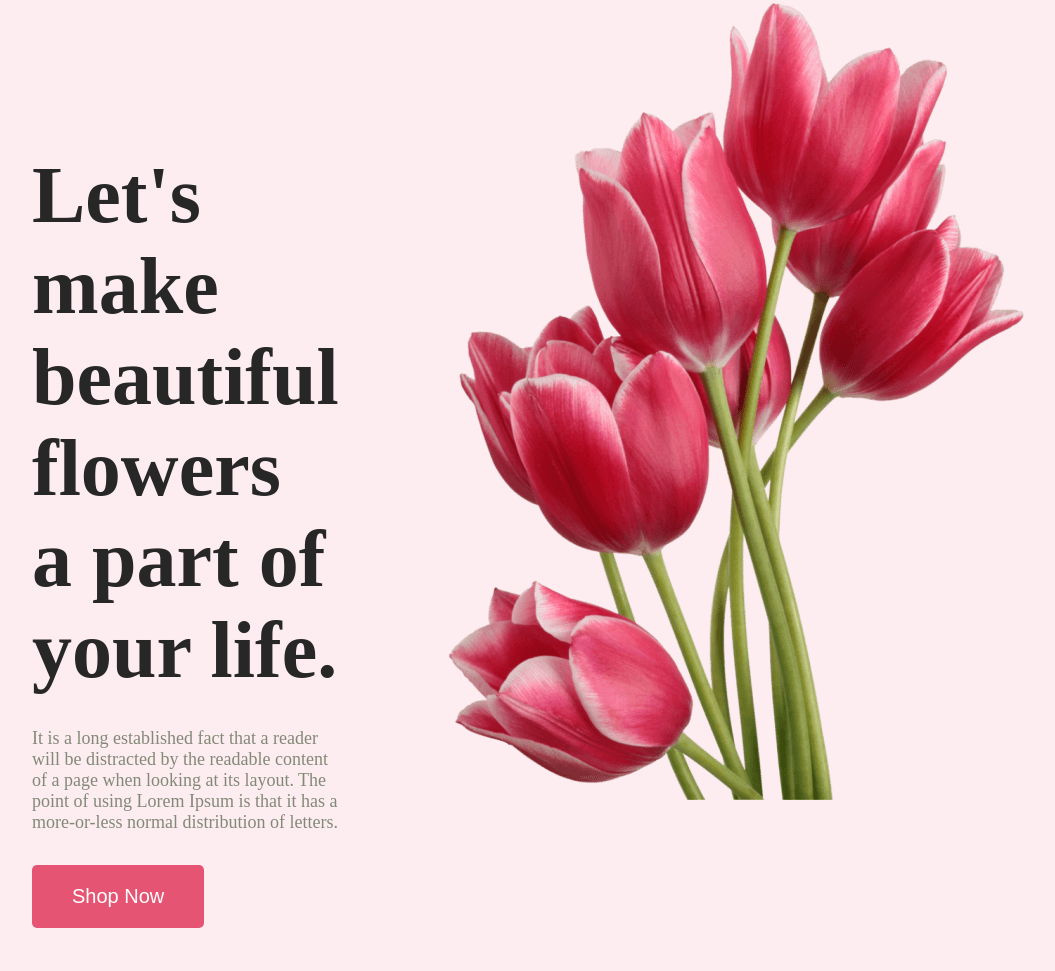
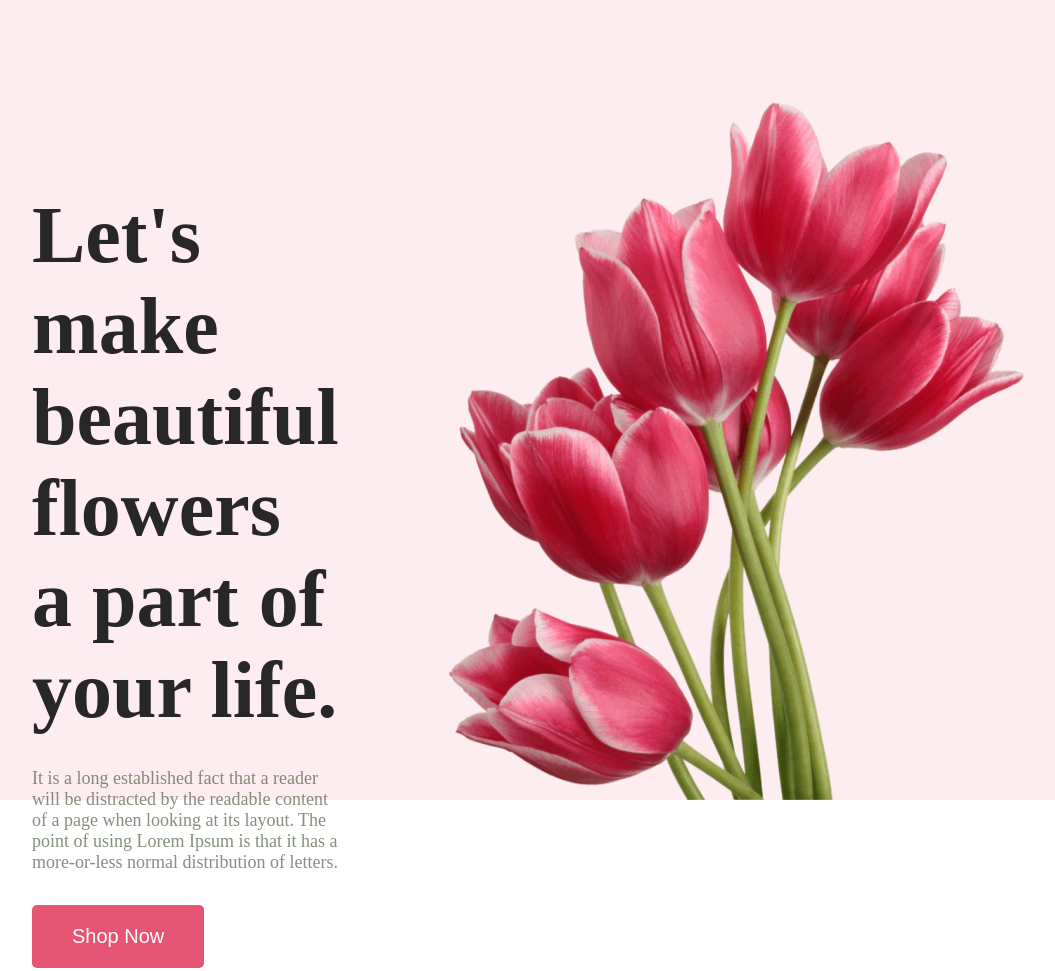
Before and after one commit to srmojumdar88/Assignment-test-1, a plain HTML site: page index.html in a window 1280 px wide. Shown: the whole page, without its empty margins (168-1223 px from the left). Drawn offline with Linux system fonts and the light colour scheme.

Commit message:
Modifyed header part

```diff
--- a/index.html
+++ b/index.html
@@ -21,10 +21,7 @@
                 <p class="description">It is a long established fact that a reader will be distracted by the readable content of a page when looking at its layout. The point of using Lorem Ipsum is that it has a more-or-less normal distribution of letters.</p>
                 <button class="button">Shop Now</button>
             </div>
-            <div>
-                <img src="image/pngwing 10.png" alt="tulipflowr">
-            </img>
-
+                <img class="header-img" src="image/pngwing 10.png" alt="tulipflowr">
         </div>
 
     </header>
--- a/style.css
+++ b/style.css
@@ -9,12 +9,13 @@
     display: flex;
     padding: 0px 200px;
     max-width: 1920px;
+    max-height: 100vh;
     gap: 80px;
 }
 
 .header-contant{
     width: 55%;
-    padding: 150px 0px;
+    padding: 190px 0px;
 }
 
 .header-title{
@@ -44,9 +45,7 @@
 }
 
 .header-img{
-    margin-top: 50px;
-
-    border: 2px solid black;
+    margin-top: 100px;
 }
 
 
```
